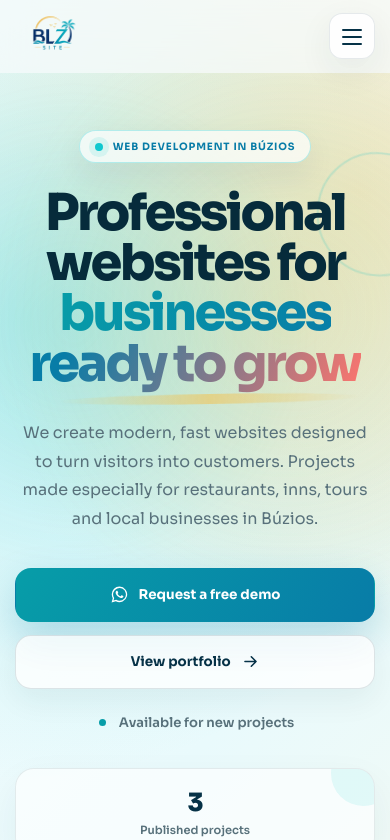
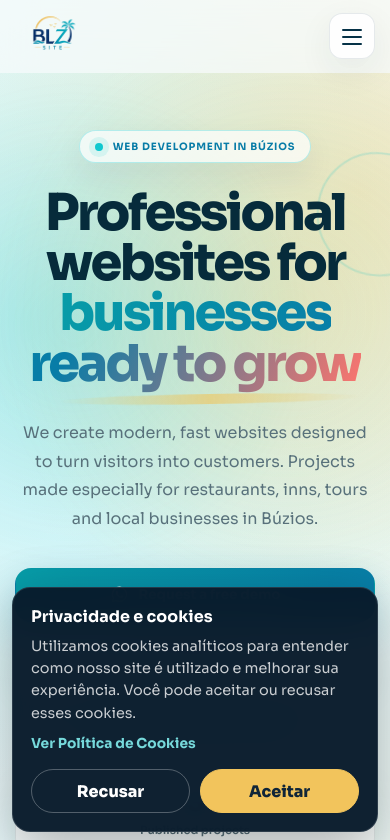
Before and after one commit to MckMc/blz-site-v2, a Next.js app: page / in a window 390 px wide. Shown: the top 840 px of the page. Built offline with nearby package versions, Linux system fonts and the light colour scheme.

Commit message:
feat: add cookie consent and Google Analytics

```diff
--- a/package.json
+++ b/package.json
@@ -9,6 +9,7 @@
     "lint": "eslint"
   },
   "dependencies": {
+    "@next/third-parties": "^16.2.12",
     "next": "16.2.10",
     "react": "19.2.4",
     "react-dom": "19.2.4"
--- a/src/app/layout.tsx
+++ b/src/app/layout.tsx
@@ -1,6 +1,9 @@
 import type { Metadata } from 'next';
 import type { ReactNode } from 'react';
 import { Sora } from 'next/font/google';
+
+import CookieBanner from '@/components/cookies/CookieBanner';
+import GoogleAnalyticsConsent from '@/components/analytics/GoogleAnalyticsConsent';
 
 import './globals.css';
 
@@ -13,10 +16,7 @@ const sora = Sora({
 export const metadata: Metadata = {
   title: {
     default: 'BLZ Site | Sites profissionais em Búzios',
-    template: '%s | BLZ Site',
-  },
-  openGraph: {
-    images: ['/og-image.png']
+    template: '%s | BLZ Site'
   },
   description:
     'Criamos sites modernos e profissionais para restaurantes, pousadas, passeios e negócios locais de Búzios.',
@@ -28,6 +28,9 @@ export const metadata: Metadata = {
     'sites para pousadas',
     'BLZ Site'
   ],
+  openGraph: {
+    images: ['/og-image.png']
+  },
   icons: {
     icon: '/images/logo-con-texto.png'
   }
@@ -42,7 +45,12 @@ export default function RootLayout({
 }: Readonly<RootLayoutProps>) {
   return (
     <html lang="pt">
-      <body className={sora.variable}>{children}</body>
+      <body className={sora.variable}>
+        {children}
+
+        <CookieBanner />
+        <GoogleAnalyticsConsent />
+      </body>
     </html>
   );
 }
--- /dev/null
+++ b/src/components/analytics/GoogleAnalyticsConsent.tsx
@@ -0,0 +1,19 @@
+'use client';
+
+import { GoogleAnalytics } from '@next/third-parties/google';
+
+import { useCookieConsent } from '@/hooks/useCookieConsent';
+
+const GA_ID = 'G-LP38HL274R';
+
+export default function GoogleAnalyticsConsent() {
+  const consent = useCookieConsent();
+
+  const isProduction = process.env.NODE_ENV === 'production';
+
+  if (!isProduction || consent !== 'accepted') {
+    return null;
+  }
+
+  return <GoogleAnalytics gaId={GA_ID} />;
+}
--- /dev/null
+++ b/src/components/cookies/CookieBanner.module.css
@@ -0,0 +1,124 @@
+.banner {
+  position: fixed;
+  right: 20px;
+  bottom: 20px;
+  left: 20px;
+  z-index: 9999;
+  display: flex;
+  justify-content: center;
+  pointer-events: none;
+}
+
+.content {
+  width: min(100%, 760px);
+  padding: 20px;
+  display: flex;
+  align-items: center;
+  justify-content: space-between;
+  gap: 24px;
+  background: rgba(8, 26, 43, 0.97);
+  border: 1px solid rgba(255, 255, 255, 0.12);
+  border-radius: 20px;
+  box-shadow: 0 20px 60px rgba(0, 0, 0, 0.3);
+  backdrop-filter: blur(18px);
+  color: #ffffff;
+  pointer-events: auto;
+}
+
+.text {
+  max-width: 520px;
+}
+
+.text strong {
+  display: block;
+  margin-bottom: 8px;
+  font-size: 1rem;
+}
+
+.text p {
+  margin: 0 0 8px;
+  color: rgba(255, 255, 255, 0.78);
+  font-size: 0.9rem;
+  line-height: 1.55;
+}
+
+.link {
+  color: #76d9db;
+  font-size: 0.86rem;
+  font-weight: 700;
+  text-decoration: none;
+}
+
+.link:hover {
+  text-decoration: underline;
+}
+
+.actions {
+  display: flex;
+  align-items: center;
+  gap: 10px;
+  flex-shrink: 0;
+}
+
+.acceptButton,
+.rejectButton {
+  min-height: 44px;
+  padding: 0 18px;
+  border-radius: 999px;
+  font: inherit;
+  font-weight: 800;
+  cursor: pointer;
+  transition:
+    transform 180ms ease,
+    opacity 180ms ease,
+    background 180ms ease;
+}
+
+.acceptButton {
+  border: 1px solid #f2c45c;
+  background: #f2c45c;
+  color: #102538;
+}
+
+.rejectButton {
+  border: 1px solid rgba(255, 255, 255, 0.28);
+  background: transparent;
+  color: #ffffff;
+}
+
+.acceptButton:hover,
+.rejectButton:hover {
+  transform: translateY(-2px);
+}
+
+.acceptButton:focus-visible,
+.rejectButton:focus-visible,
+.link:focus-visible {
+  outline: 3px solid rgba(118, 217, 219, 0.7);
+  outline-offset: 3px;
+}
+
+@media (max-width: 680px) {
+  .banner {
+    right: 12px;
+    bottom: 12px;
+    left: 12px;
+  }
+
+  .content {
+    padding: 18px;
+    align-items: stretch;
+    flex-direction: column;
+    gap: 16px;
+    border-radius: 18px;
+  }
+
+  .actions {
+    width: 100%;
+  }
+
+  .acceptButton,
+  .rejectButton {
+    flex: 1;
+  }
+}
--- /dev/null
+++ b/src/components/cookies/CookieBanner.tsx
@@ -0,0 +1,62 @@
+'use client';
+
+import Link from 'next/link';
+
+import {
+  saveCookieConsent,
+  useCookieConsent
+} from '@/hooks/useCookieConsent';
+
+import styles from './CookieBanner.module.css';
+
+export default function CookieBanner() {
+  const consent = useCookieConsent();
+
+  if (consent !== null) {
+    return null;
+  }
+
+  return (
+    <aside
+      className={styles.banner}
+      aria-label="Preferências de cookies"
+    >
+      <div className={styles.content}>
+        <div className={styles.text}>
+          <strong>Privacidade e cookies</strong>
+
+          <p>
+            Utilizamos cookies analíticos para entender como nosso
+            site é utilizado e melhorar sua experiência. Você pode
+            aceitar ou recusar esses cookies.
+          </p>
+
+          <Link
+            href="/politica-de-cookies"
+            className={styles.link}
+          >
+            Ver Política de Cookies
+          </Link>
+        </div>
+
+        <div className={styles.actions}>
+          <button
+            type="button"
+            className={styles.rejectButton}
+            onClick={() => saveCookieConsent('rejected')}
+          >
+            Recusar
+          </button>
+
+          <button
+            type="button"
+            className={styles.acceptButton}
+            onClick={() => saveCookieConsent('accepted')}
+          >
+            Aceitar
+          </button>
+        </div>
+      </div>
+    </aside>
+  );
+}
--- /dev/null
+++ b/src/hooks/useCookieConsent.ts
@@ -0,0 +1,50 @@
+'use client';
+
+import { useSyncExternalStore } from 'react';
+
+export type CookieConsent = 'accepted' | 'rejected' | null;
+
+const CONSENT_KEY = 'blz-cookie-consent';
+const CONSENT_EVENT = 'blz-cookie-consent-changed';
+
+function subscribe(callback: () => void) {
+  window.addEventListener(CONSENT_EVENT, callback);
+  window.addEventListener('storage', callback);
+
+  return () => {
+    window.removeEventListener(CONSENT_EVENT, callback);
+    window.removeEventListener('storage', callback);
+  };
+}
+
+function getSnapshot(): CookieConsent {
+  const value = window.localStorage.getItem(CONSENT_KEY);
+
+  if (value === 'accepted' || value === 'rejected') {
+    return value;
+  }
+
+  return null;
+}
+
+function getServerSnapshot(): CookieConsent {
+  return null;
+}
+
+export function useCookieConsent() {
+  return useSyncExternalStore(
+    subscribe,
+    getSnapshot,
+    getServerSnapshot
+  );
+}
+
+export function saveCookieConsent(
+  value: Exclude<CookieConsent, null>
+) {
+  window.localStorage.setItem(CONSENT_KEY, value);
+
+  window.dispatchEvent(
+    new CustomEvent(CONSENT_EVENT)
+  );
+}
```
Also changed, not shown: 1 other file (tests, documents, lock files or other folders).
